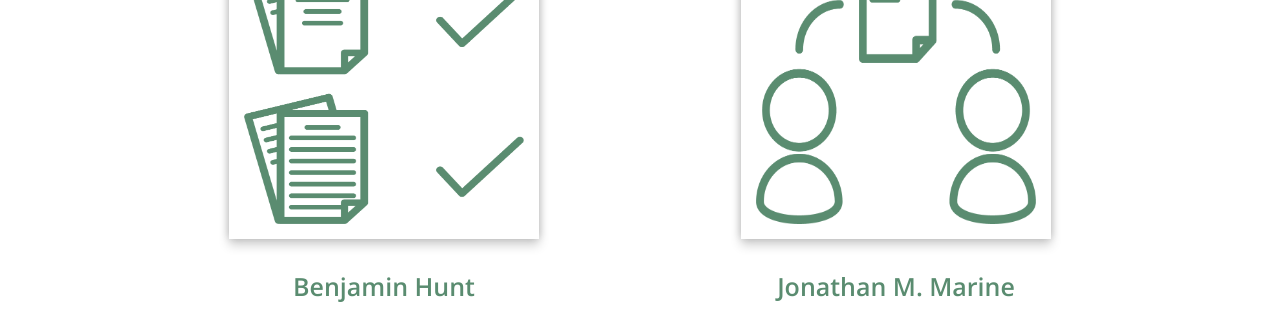
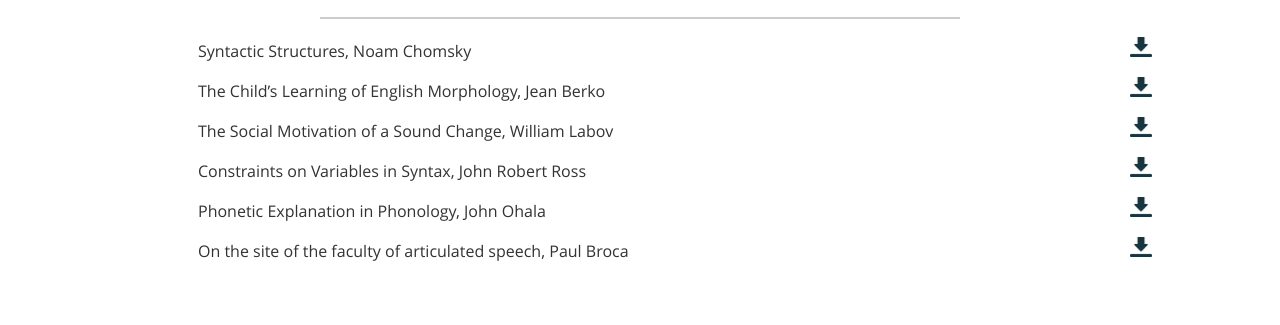
Before and after one commit to bhunt6/WPILL, a plain HTML site: page current.html in a window 1280 px wide. Shown: the part 543-868 px from the top of the page. Drawn offline with Linux system fonts and the light colour scheme.

Commit message:
add static issue section

```diff
--- a/current.html
+++ b/current.html
@@ -49,34 +49,45 @@
     </div>
 </div>
 <!--/Title-->
-<!--Cards-->
-<div id="cards_section" style="padding-top: 3%;">
-    <div id="card_content">
-
-        <div id="cards">
-            <div id="card_1" class="card">
-                <div class="img_mask">
-                    <img src="images/APA_MLA.png" />
-                </div>
-                <div class="card_text">
-                    <h3>Benjamin Hunt</h3>
-                    <p>Bio</p>
-                </div>
-            </div>
-            <div id="card_2" class="card">
-                <div class="img_mask">
-                    <img src="images/peer_review.png" />
-                </div>
-                <div class="card_text">
-                    <h3>Jonathan M. Marine</h3>
-                    <p>Bio</p>
-                </div>
-            </div>
-            </div>
+<div id="issue_section">
+    <div id="issue_content">
+        <div id="issue_title_cont">
+            <span id="issue_title" class="subtitle_text">Volume 10 - Spring 2022</span>
+            <a href=""><img class="large_download" src="images/download_icon_dark.png" /></a>
+        </div>
+        <div id="editors">
+            <p style="font-style: italic; padding: 10px 0px 0px 20px;">Benjamin Hunt, Jonathan M. Marine, eds.</p>
+        </div>
+        <div id="contents">
+            <ul class="content_list">
+                <li class="list_item">
+                    <p>Syntactic Structures, Noam Chomsky</p>
+                    <a href=""><img class="small_download" src="images/download_icon_dark.png" /></a>
+                </li>
+                <li class="list_item">
+                    <p>The Child’s Learning of English Morphology, Jean Berko</p>
+                    <a href=""><img class="small_download" src="images/download_icon_dark.png" /></a>
+                </li>
+                <li class="list_item">
+                    <p>The Social Motivation of a Sound Change, William Labov</p>
+                    <a href=""><img class="small_download" src="images/download_icon_dark.png" /></a>
+                </li>
+                <li class="list_item">
+                    <p>Constraints on Variables in Syntax, John Robert Ross</p>
+                    <a href=""><img class="small_download" src="images/download_icon_dark.png" /></a>
+                </li>
+                <li class="list_item">
+                    <p>Phonetic Explanation in Phonology, John Ohala</p>
+                    <a href=""><img class="small_download" src="images/download_icon_dark.png" /></a>
+                </li>
+                <li class="list_item">
+                    <p>On the site of the faculty of articulated speech, Paul Broca</p>
+                    <a href=""><img class="small_download" src="images/download_icon_dark.png" /></a>
+                </li>
+            </ul>
         </div>
     </div>
 </div>
-<!--/Cards-->
 <!--Footer-->
 <div id="footer_section">
     <div id="footer_content">
```
